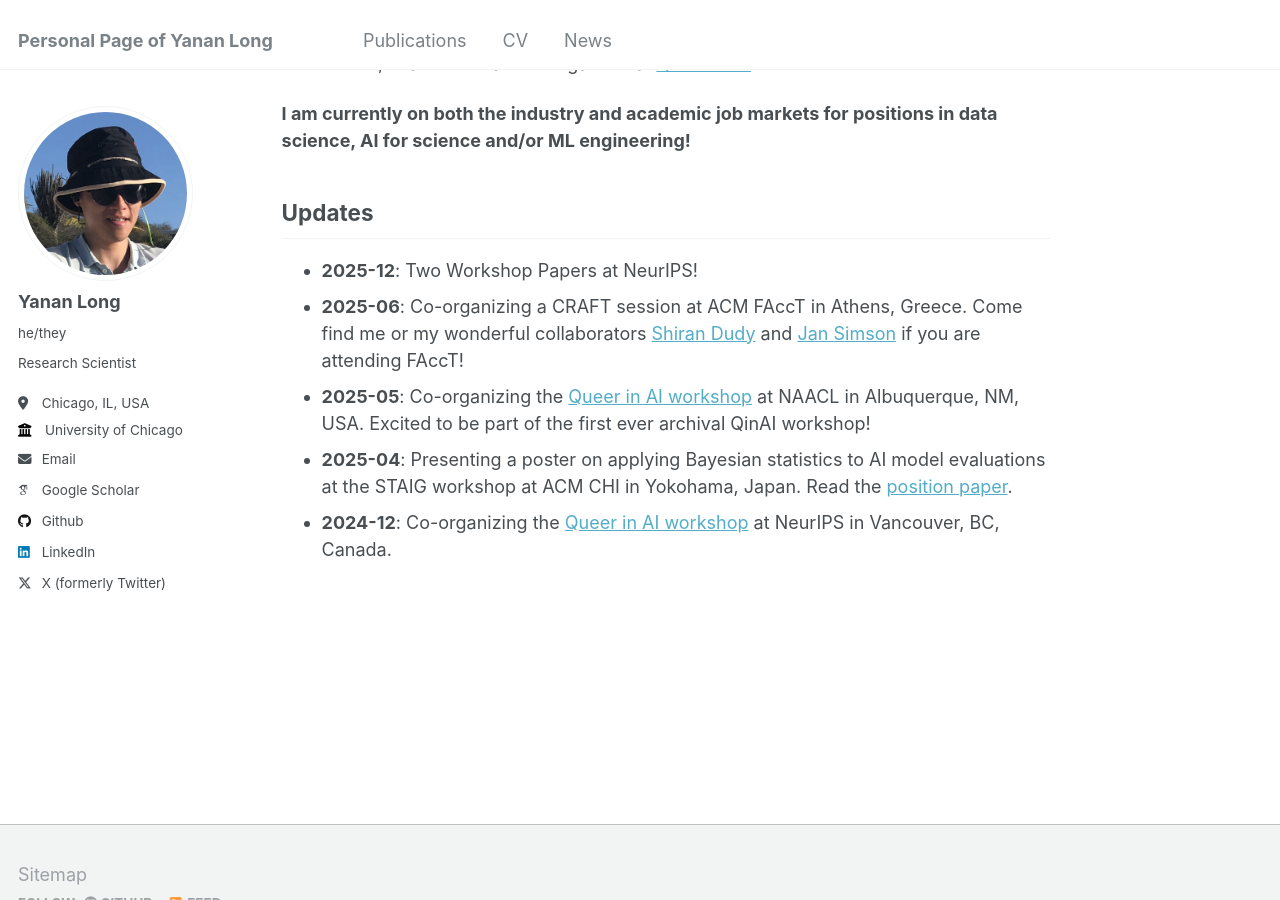
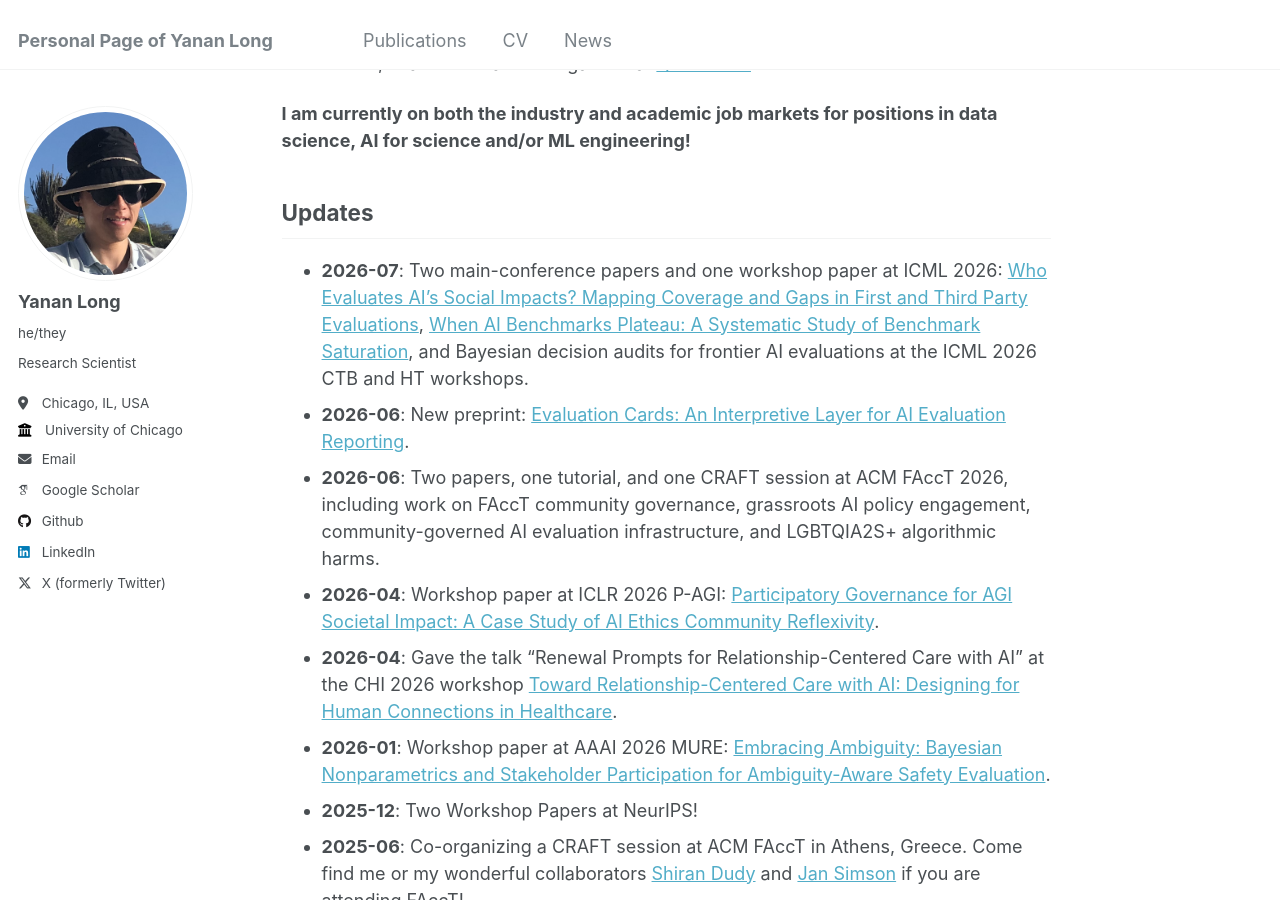
Before and after one commit to yananlong/yananlong.github.io, a Jekyll site: the page built from _pages/about.md, in a window 1280 px wide and 900 px high, scrolled down 469 px. Built offline with Jekyll 4.4.1, drawn with Linux system fonts in a browser that asks for light colours; some web fonts are replaced.

Commit message:
Preview 2026 homepage updates

```diff
--- a/_pages/about.md
+++ b/_pages/about.md
@@ -16,6 +16,12 @@ Since 2023, I have been a core organizer at [Queer in AI](https://www.queerinai.
 **I am currently on both the industry and academic job markets for positions in data science, AI for science and/or ML engineering!**
 
 ## Updates
+- **2026-07**: Two main-conference papers and one workshop paper at ICML 2026: [Who Evaluates AI's Social Impacts? Mapping Coverage and Gaps in First and Third Party Evaluations](https://doi.org/10.48550/arXiv.2511.05613), [When AI Benchmarks Plateau: A Systematic Study of Benchmark Saturation](https://doi.org/10.48550/arXiv.2602.16763), and Bayesian decision audits for frontier AI evaluations at the ICML 2026 CTB and HT workshops.
+- **2026-06**: New preprint: [Evaluation Cards: An Interpretive Layer for AI Evaluation Reporting](https://doi.org/10.48550/arXiv.2606.09809).
+- **2026-06**: Two papers, one tutorial, and one CRAFT session at ACM FAccT 2026, including work on FAccT community governance, grassroots AI policy engagement, community-governed AI evaluation infrastructure, and LGBTQIA2S+ algorithmic harms.
+- **2026-04**: Workshop paper at ICLR 2026 P-AGI: [Participatory Governance for AGI Societal Impact: A Case Study of AI Ethics Community Reflexivity](https://openreview.net/forum?id=PQvhLkWyxb).
+- **2026-04**: Gave the talk "Renewal Prompts for Relationship-Centered Care with AI" at the CHI 2026 workshop [Toward Relationship-Centered Care with AI: Designing for Human Connections in Healthcare](https://chi2026.acm.org/workshops/accepted/).
+- **2026-01**: Workshop paper at AAAI 2026 MURE: [Embracing Ambiguity: Bayesian Nonparametrics and Stakeholder Participation for Ambiguity-Aware Safety Evaluation](https://doi.org/10.48550/arXiv.2504.15211).
 - **2025-12**: Two Workshop Papers at NeurIPS!
 - **2025-06**: Co-organizing a CRAFT session at ACM FAccT in Athens, Greece. Come find me or my wonderful collaborators [Shiran Dudy](https://www.shirandudy.com/) and [Jan Simson](https://simson.io/) if you are attending FAccT!
 - **2025-05**: Co-organizing the [Queer in AI workshop](https://www.queerinai.com/naacl-2025) at NAACL in Albuquerque, NM, USA. Excited to be part of the first ever archival QinAI workshop!
```
